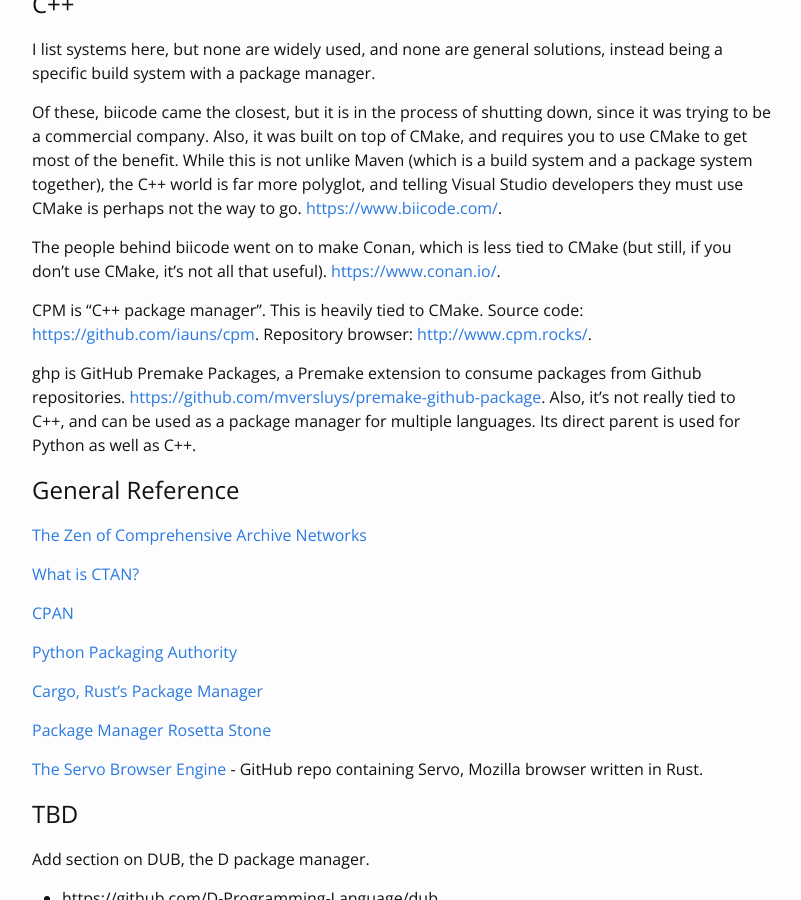
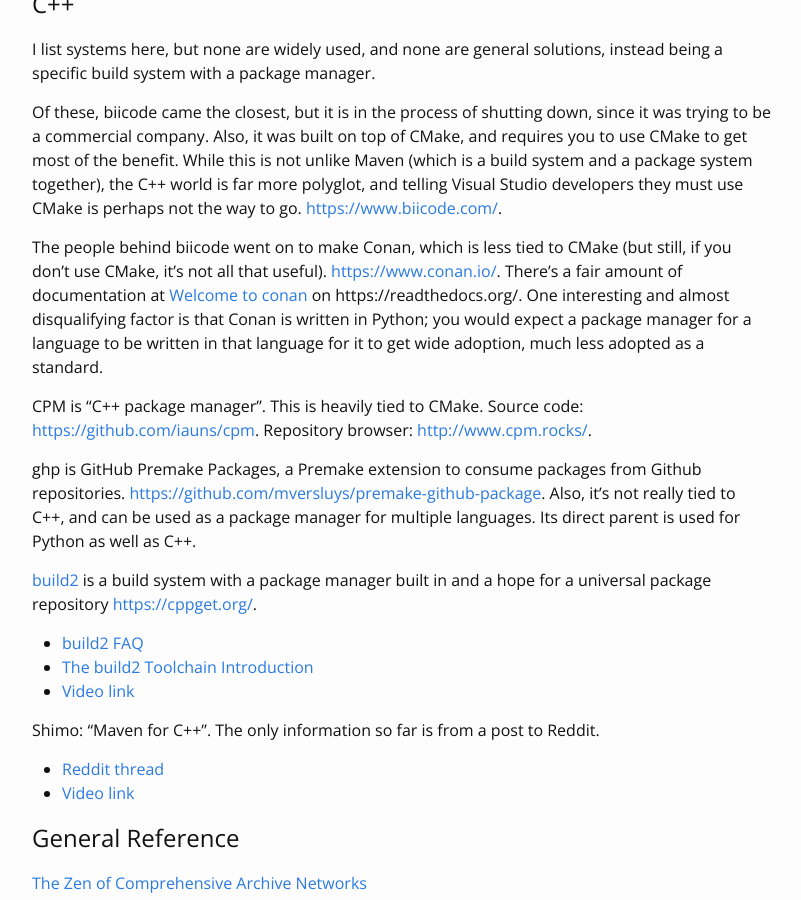
Before and after one commit to neurocline/neurocline.github.io, a Jekyll site: the page built from _papers/survey-of-programming-language-packaging-systems.markdown, in a window 1280 px wide and 900 px high, scrolled down 9210 px. Shown: the whole window, without its empty margins (238-1039 px from the left). Built offline with Jekyll 4.4.1, drawn with Linux system fonts in a browser that asks for light colours; some of the changed text lies outside the part shown.

Commit message:
Recent links

```diff
--- a/_papers/survey-of-programming-language-packaging-systems.markdown
+++ b/_papers/survey-of-programming-language-packaging-systems.markdown
@@ -284,11 +284,27 @@ I list systems here, but none are widely used, and none are general solutions, i
 
 Of these, biicode came the closest, but it is in the process of shutting down, since it was trying to be a commercial company. Also, it was built on top of CMake, and requires you to use CMake to get most of the benefit. While this is not unlike Maven (which is a build system and a package system together), the C++ world is far more polyglot, and telling Visual Studio developers they must use CMake is perhaps not the way to go. [https://www.biicode.com/](https://www.biicode.com/).
 
-The people behind biicode went on to make Conan, which is less tied to CMake (but still, if you don't use CMake, it's not all that useful). [https://www.conan.io/](https://www.conan.io/).
+The people behind biicode went on to make Conan, which is less tied to CMake (but still, if you don't use CMake, it's not all that useful). [https://www.conan.io/](https://www.conan.io/). There's a fair amount of documentation
+at [Welcome to conan](http://conanio.readthedocs.org/en/latest/index.html) on https://readthedocs.org/. One
+interesting and almost disqualifying factor is that Conan is written in Python; you would expect a package
+manager for a language to be written in that language for it to get wide adoption, much less adopted as
+a standard.
 
 CPM is "C++ package manager". This is heavily tied to CMake. Source code: [https://github.com/iauns/cpm](https://github.com/iauns/cpm). Repository browser: [http://www.cpm.rocks/](http://www.cpm.rocks/).
 
 ghp is GitHub Premake Packages, a Premake extension to consume packages from Github repositories. [https://github.com/mversluys/premake-github-package](https://github.com/mversluys/premake-github-package). Also, it's not really tied to C++, and can be used as a package manager for multiple languages. Its direct parent is used for Python as well as C++.
+
+[build2](https://build2.org/) is a build system with a package manager built in and a hope for a universal
+package repository [https://cppget.org/](https://cppget.org/).
+
+- [build2 FAQ](https://build2.org/faq.xhtml)
+- [The build2 Toolchain Introduction](https://build2.org/build2-toolchain/doc/build2-toolchain-intro.xhtml)
+- [Video link](https://www.youtube.com/watch?v=HxYFSlDdl0c)
+
+Shimo: "Maven for C++". The only information so far is from a post to Reddit.
+
+  - [Reddit thread](https://www.reddit.com/r/cpp/comments/49eyer/shimo_maven_for_c/)
+  - [Video link](https://www.youtube.com/watch?v=DZywdalCXwM)
 
 # General Reference
 
```
Also changed, not shown: other parts of _papers/survey-of-programming-language-packaging-systems.markdown (+1 -1 lines), _posts/2016-03-12-recent-links.markdown (added, +63 -0 lines).
